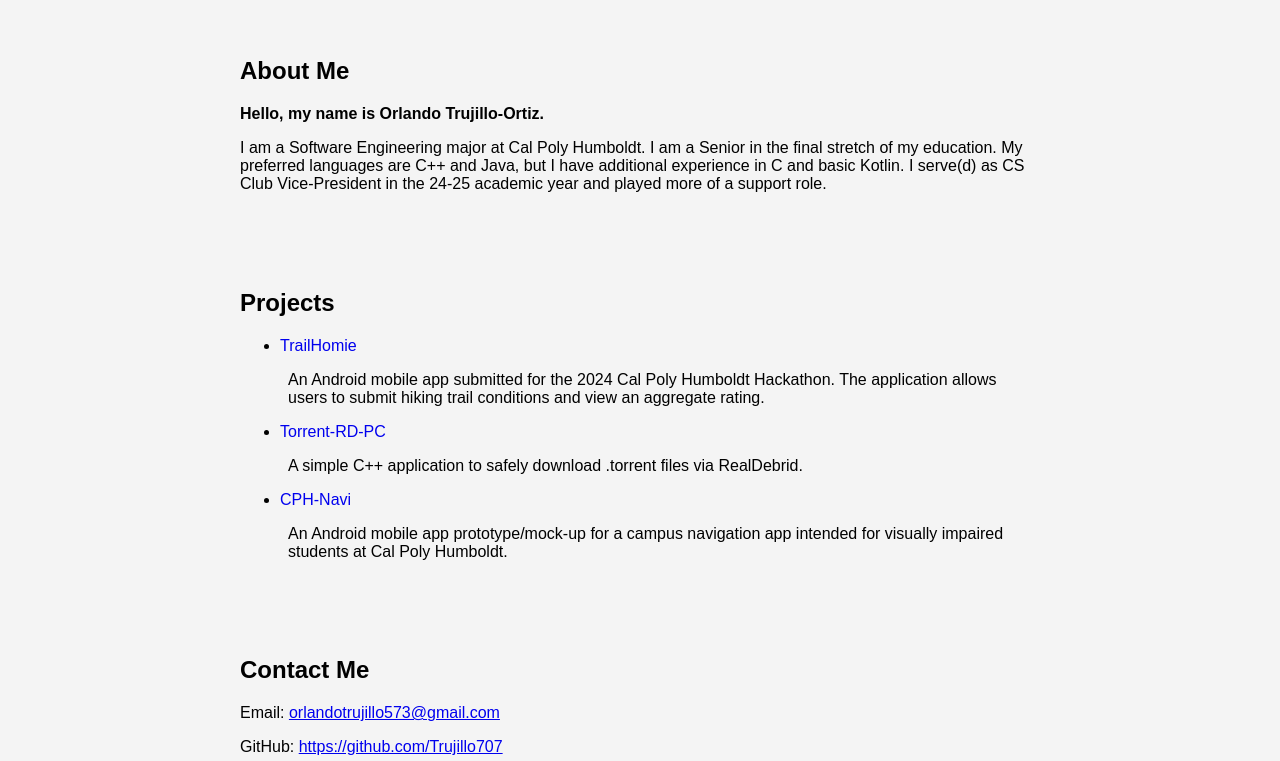
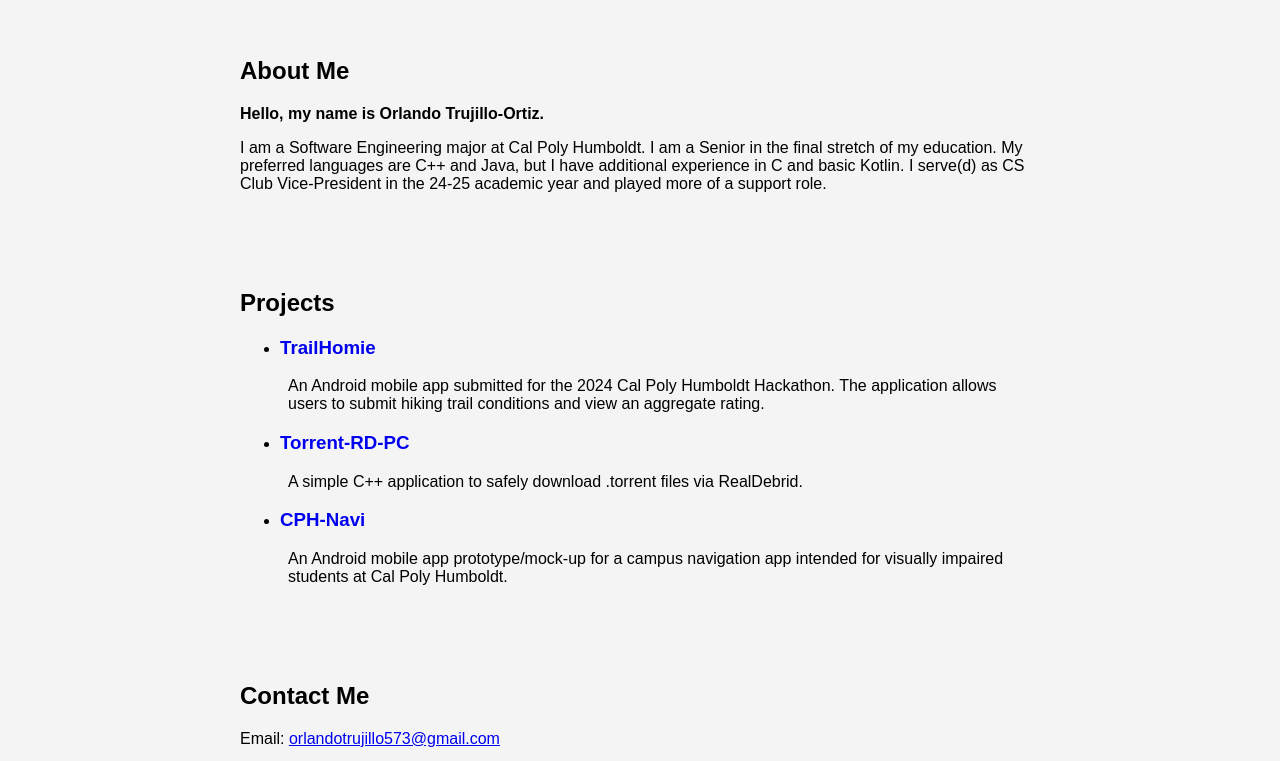
Before and after one commit to Trujillo707/trujillo707.github.io, a plain HTML site: page index.html in a window 1280 px wide. Shown: the part 339-1100 px from the top of the page. Drawn offline with Linux system fonts and the light colour scheme.

Commit message:
did some headings

```diff
--- a/index.html
+++ b/index.html
@@ -45,13 +45,13 @@
     <section id="projects">
         <h2>Projects</h2>
         <ul>
-            <li><a class="coolLink" href="https://github.com/Trujillo707/TrailHomie">TrailHomie</a>
-            <p style="padding-left: 8px">An Android mobile app submitted for the 2024 Cal Poly Humboldt Hackathon.
+            <li><h3><a class="coolLink" href="https://github.com/Trujillo707/TrailHomie">TrailHomie</a></h3>
+            <p class="indent">An Android mobile app submitted for the 2024 Cal Poly Humboldt Hackathon.
                 The application allows users to submit hiking trail conditions and view an aggregate rating.</p></li>
-            <li><a class="coolLink" href="https://github.com/Trujillo707/Torrent-RD-PC">Torrent-RD-PC</a>
-            <p style="padding-left: 8px">A simple C++ application to safely download .torrent files via RealDebrid.</p></li>
-            <li><a class="coolLink" href="https://github.com/MichaelGoodwyn/CS201">CPH-Navi</a>
-            <p style="padding-left: 8px">An Android mobile app prototype/mock-up for a campus navigation app intended
+            <li><h3><a class="coolLink" href="https://github.com/Trujillo707/Torrent-RD-PC">Torrent-RD-PC</a></h3>
+            <p class="indent">A simple C++ application to safely download .torrent files via RealDebrid.</p></li>
+            <li><h3><a class="coolLink" href="https://github.com/MichaelGoodwyn/CS201">CPH-Navi</a></h3>
+            <p class="indent">An Android mobile app prototype/mock-up for a campus navigation app intended
                 for visually impaired students at Cal Poly Humboldt.</p></li>
         </ul>
     </section>
--- a/style.css
+++ b/style.css
@@ -48,3 +48,7 @@ footer {
 .coolLink {
     text-decoration: none;
 }
+
+.indent {
+    padding-left: 8px;
+}
```
